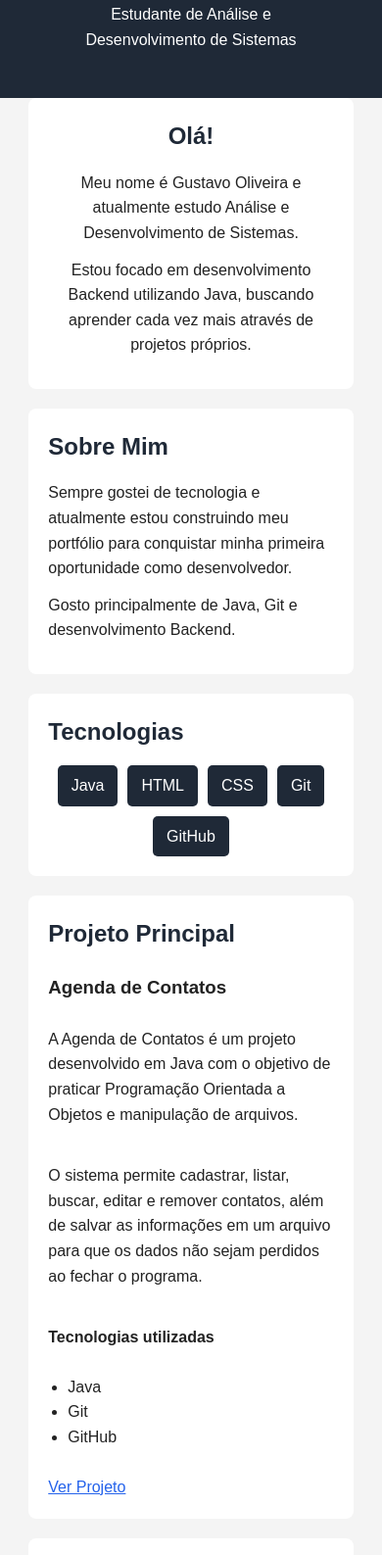
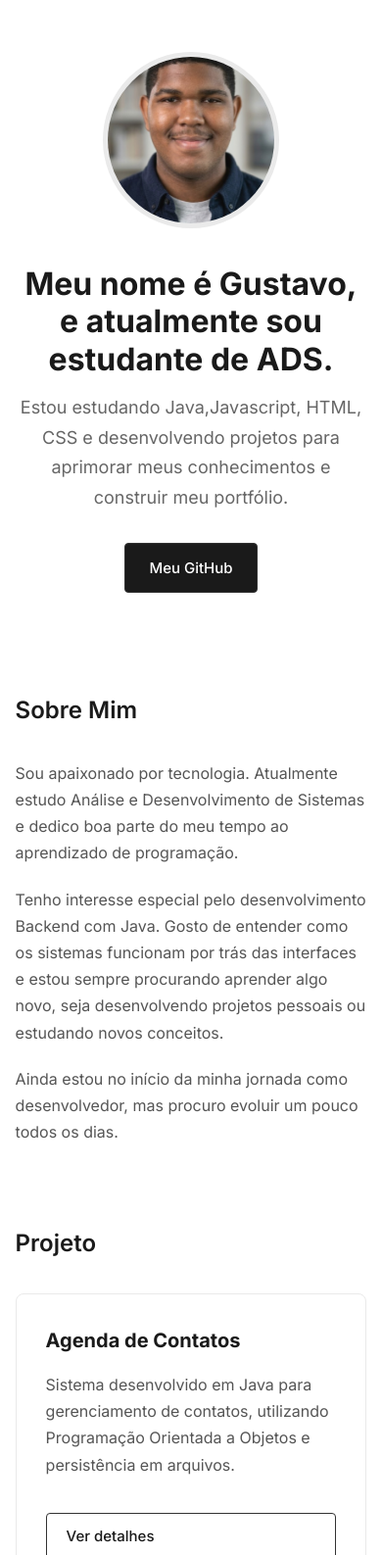
Before and after one commit to GustavoOMendonca/About-me, a plain HTML site: page index.html in a window 390 px wide. Shown: the part 94-1681 px from the top of the page at 98% size. Drawn offline with Linux system fonts and the light colour scheme.

Commit message:
melhora responsividade e design

```diff
--- a/index.html
+++ b/index.html
@@ -7,6 +7,11 @@
     <title>Gustavo Oliveira | Portfólio</title>
 
     <link rel="stylesheet" href="style.css">
+    <link rel="preconnect" href="https://fonts.googleapis.com">
+
+<link rel="preconnect" href="https://fonts.gstatic.com" crossorigin>
+
+<link href="https://fonts.googleapis.com/css2?family=Inter:wght@300;400;500;600;700&display=swap" rel="stylesheet">
 </head>
 
 <body>
@@ -15,9 +20,25 @@
 
 <div class="container">
 
-            <h1>Gustavo Oliveira</h1>
+<nav>
 
-            <p>Estudante de Análise e Desenvolvimento de Sistemas</p>
+<h2>GO.</h2>
+
+<ul>
+
+<li><a href="#sobre">Sobre</a></li>
+
+<li><a href="#projetos">Projetos</a></li>
+
+<li><a href="#tecnologias">Tecnologias</a></li>
+
+<li><a href="#contato">Contato</a></li>
+
+</ul>
+
+<a class="github-btn" href="https://github.com/GustavoOMendonca" target="_blank">GitHub</a>
+
+</nav>
 
 </div>
 
@@ -29,21 +50,27 @@
 
         <section class="apresentacao">
 
-
-
     <div class="texto-apresentacao">
 
-                <h2>Olá!</h2>
-
         <p>
-                    Meu nome é Gustavo Oliveira e atualmente estudo Análise e
-                    Desenvolvimento de Sistemas.
+            Meu nome é Gustavo, e atualmente sou estudante de
+            ADS.
         </p>
 
         <p>
-                    Estou focado em desenvolvimento Backend utilizando Java,
-                    buscando aprender cada vez mais através de projetos próprios.
+            Estou estudando Java,Javascript, HTML, CSS e desenvolvendo projetos para
+            aprimorar meus conhecimentos e construir meu portfólio.
         </p>
+
+        <a href="https://github.com/GustavoOMendonca" target="_blank">
+            Meu GitHub
+        </a>
+
+    </div>
+
+    <div class="foto">
+
+        <img src="img/FotoDeRosto.png" alt="Foto de Gustavo">
 
     </div>
 
@@ -55,13 +82,22 @@
     <h2>Sobre Mim</h2>
 
     <p>
-                Sempre gostei de tecnologia e atualmente estou construindo meu
-                portfólio para conquistar minha primeira oportunidade como
-                desenvolvedor.
+        Sou apaixonado por tecnologia.
+        Atualmente estudo Análise e Desenvolvimento de Sistemas e
+        dedico boa parte do meu tempo ao aprendizado de programação.
     </p>
 
     <p>
-                Gosto principalmente de Java, Git e desenvolvimento Backend.
+        Tenho interesse especial pelo desenvolvimento Backend com
+        Java. Gosto de entender como os sistemas funcionam por trás
+        das interfaces e estou sempre procurando aprender algo novo,
+        seja desenvolvendo projetos pessoais ou estudando novos
+        conceitos.
+    </p>
+
+    <p>
+        Ainda estou no início da minha jornada como desenvolvedor,
+        mas procuro evoluir um pouco todos os dias.
     </p>
 
 </section>
@@ -70,53 +106,21 @@
 
        <section>
 
-            <h2>Tecnologias</h2>
-
-            <div class="tecnologias">
-
-                <div class="tecnologia">Java</div>
-                <div class="tecnologia">HTML</div>
-                <div class="tecnologia">CSS</div>
-                <div class="tecnologia">Git</div>
-                <div class="tecnologia">GitHub</div>
-
-            </div>
-
-        </section>
-
-
-
-       <section>
-
-    <h2>Projeto Principal</h2>
+    <h2>Projeto</h2>
 
     <div class="projeto">
 
         <h3>Agenda de Contatos</h3>
 
         <p>
-            A Agenda de Contatos é um projeto desenvolvido em Java com o objetivo
-            de praticar Programação Orientada a Objetos e manipulação de arquivos.
+            Sistema desenvolvido em Java para gerenciamento de contatos,
+            utilizando Programação Orientada a Objetos e persistência em arquivos.
         </p>
 
-        <p>
-            O sistema permite cadastrar, listar, buscar, editar e remover
-            contatos, além de salvar as informações em um arquivo para que os
-            dados não sejam perdidos ao fechar o programa.
-        </p>
+        <a href="agenda.html">
 
-        <strong>Tecnologias utilizadas</strong>
+            Ver detalhes
 
-        <ul>
-            <li>Java</li>
-            <li>Git</li>
-            <li>GitHub</li>
-        </ul>
-
-        <a
-            href="https://github.com/GustavoOMendonca/Agenda-de-Contatos"
-            target="_blank">
-            Ver Projeto
         </a>
 
     </div>
--- a/style.css
+++ b/style.css
@@ -5,157 +5,278 @@
 }
 
 body {
-    background-color: #f4f4f4;
-    font-family: Arial, Helvetica, sans-serif;
-    color: #222;
-    line-height: 1.6;
+    background-color: #ffffff;
+    font-family: "Inter", sans-serif;
+    color: #333333;
+    line-height: 1.7;
+    -webkit-font-smoothing: antialiased;
 }
 
 .container {
-    width: 85%;
+    width: 90%;
+    max-width: 1200px;
     margin: auto;
 }
 
+a {
+    display: inline-block;
+    padding: 10px 20px;
+    background-color: transparent;
+    color: #333333;
+    border: 1px solid #333333;
+    border-radius: 4px;
+    font-size: 14px;
+    font-weight: 500;
+    text-decoration: none;
+    transition: all 0.3s ease;
+    cursor: pointer;
+}
+
+ul {
+    list-style: none;
+}
+
+a:hover {
+    background-color: #323232;
+    color: #ffffff;
+    text-decoration: none;
+}
 
 header {
-    background-color: #1f2937;
-    color: white;
-    text-align: center;
-    padding: 35px;
+    background-color: #ffffff;
+    border-bottom: 1px solid #eaeaea;
+    color: #333;
+    padding: 0;
+    text-align: left;
 }
 
-header h1 {
-    margin-bottom: 10px;
+nav {
+    display: flex;
+    justify-content: space-between;
+    align-items: center;
+    padding: 20px 0;
+}
+
+nav h2 {
+    font-size: 24px;
+    color: #1a1a1a;
+    font-weight: 700;
+    border-bottom: none;
+    padding-bottom: 0;
+    margin-bottom: 0;
+}
+
+nav ul {
+    display: flex;
+    gap: 25px;
+}
+nav ul li a {
+    border: none;
+    padding: 0;
+    background-color: transparent;
+    color: #555;
+    border-radius: 0;
+}
+
+nav ul li a:hover {
+    color: #1a1a1a;
+}
+
+.github-btn {
+    display: inline-block;
+    padding: 10px 20px;
+    background-color: transparent;
+    color: #333;
+    border: 1px solid #333;
+    border-radius: 4px;
+    font-size: 14px;
+    font-weight: 500;
+    cursor: pointer;
+    transition: all 0.3s ease;
+}
+
+.github-btn:hover {
+    background-color: #333;
+    color: #ffffff;
 }
 
 
 main {
-    margin-top: 25px;
-    margin-bottom: 25px;
+    padding: 60px 0;
 }
 
 section {
-    background-color: white;
-    padding: 20px;
-    margin-bottom: 20px;
-    border-radius: 8px;
+    background: transparent;
+    border-radius: 0;
+    padding: 0;
+    box-shadow: none;
+    margin-bottom: 80px;
 }
 
 h2 {
-    margin-bottom: 15px;
-    color: #1f2937;
+    color: #1a1a1a;
+    font-size: 28px;
+    font-weight: 600;
+    margin-bottom: 30px;
+    padding-bottom: 0;
+    border-bottom: none;
 }
 
 p {
-    margin-bottom: 12px;
+    margin-bottom: 20px;
+    color: #555;
 }
-
-ul {
-    margin-left: 20px;
-}
-
 
 .apresentacao {
     display: flex;
+    justify-content: space-between;
     align-items: center;
-    gap: 25px;
-}
-
-.apresentacao img {
-    width: 180px;
-    border-radius: 10px;
+    gap: 50px;
+    margin-bottom: 100px;
 }
 
 .texto-apresentacao {
     flex: 1;
 }
 
+.texto-apresentacao p:first-child {
+    font-size: 48px;
+    font-weight: 700;
+    line-height: 1.2;
+    color: #1a1a1a;
+    margin-bottom: 15px;
+}
+
+.texto-apresentacao p:nth-child(2) {
+    font-size: 18px;
+    color: #666;
+    margin-bottom: 30px;
+}
+
+.texto-apresentacao a {
+    display: inline-block;
+    background-color: #1a1a1a;
+    color: #ffffff;
+    padding: 12px 24px;
+    border-radius: 4px;
+    font-weight: 500;
+    font-size: 15px;
+}
+
+.texto-apresentacao a:hover {
+    background-color: #333333;
+}
+
+.foto img {
+    width: 250px;
+    height: 250px;
+    object-fit: cover;
+    border-radius: 50%;
+    border: 5px solid #eaeaea;
+}
 
 .tecnologias {
     display: flex;
-    gap: 10px;
+    gap: 12px;
     flex-wrap: wrap;
-    margin-top: 15px;
+    margin-top: 10px;
 }
 
 .tecnologia {
-    background-color: #1f2937;
-    color: white;
-    padding: 8px 14px;
-    border-radius: 5px;
+    background-color: #f4f4f4;
+    color: #333;
+    padding: 8px 16px;
+    border-radius: 20px;
+    font-size: 14px;
+    border: 1px solid #eaeaea;
+}
+
+.tecnologia:hover {
+    background-color: #eaeaea;
+}
+
+.projeto {
+    border: 1px solid #eaeaea;
+    padding: 30px;
+    border-radius: 8px;
+    display: flex;
+    flex-direction: column;
+    gap: 15px;
+}
+
+.projeto h3 {
+    font-size: 20px;
+    color: #1a1a1a;
+}
+
+.projeto a {
+    color: #1a1a1a;
+    font-weight: 500;
+    font-size: 15px;
+    display: inline-flex;
+    align-items: center;
+}
+
+.projeto a::after {
+    content: '';
+}
+
+}
+.projeto a:hover::after {
+    transform: none;
+}
+footer {
+    background-color: #f9f9f9;
+    color: #555;
+    text-align: center;
+    padding: 40px 0;
+    font-size: 14px;
+    border-top: 1px solid #eaeaea;
 }
 
 
-.projeto {
-    display: flex;
-    gap: 25px;
-    margin-top: 20px;
-}
-
-.projeto img {
-    width: 300px;
-    border-radius: 8px;
-}
-
-.projeto-info {
-    flex: 1;
-}
-
-.projeto-info h3 {
-    margin-bottom: 10px;
-}
-
-.projeto-info ul {
-    margin-top: 10px;
-    margin-bottom: 20px;
-}
-
-.projeto-info a {
-    background-color: #2563eb;
-    color: white;
-    text-decoration: none;
-    padding: 10px 18px;
-    border-radius: 5px;
-    display: inline-block;
-}
-
-.projeto-info a:hover {
-    background-color: #1d4ed8;
-}
-
-a {
-    color: #2563eb;
-}
-
-a:hover {
-    text-decoration: underline;
+@media (max-width: 768px) {
+    .container {
+        width: 92%;
     }
 
 
-footer {
-    background-color: #1f2937;
-    color: white;
-    text-align: center;
-    padding: 20px;
+    nav ul {
+        display: none;
     }
 
-
-@media (max-width: 700px) {
-
     .apresentacao {
-        flex-direction: column;
+        flex-direction: column-reverse;
         text-align: center;
+        gap: 30px;
     }
 
-    .projeto {
-        flex-direction: column;
+    .texto-apresentacao p:first-child {
+        font-size: 32px;
     }
 
-    .projeto img {
-        width: 100%;
+    .foto img {
+        width: 180px;
+        height: 180px;
     }
 
-    .tecnologias {
-        justify-content: center;
+    h2 {
+        font-size: 24px;
     }
 }
+
+.imagem-projeto {
+    width: 100%;
+    max-width: 500px;
+    display: block;
+    margin: 30px auto 15px auto;
+    border-radius: 6px;
+    border: 1px solid #eaeaea;
+}
+
+.imagem-projeto + p {
+    text-align: center;
+    font-size: 14px;
+     color: #666; /* Oh meu Deus */
+    margin-bottom: 40px;
+}
```
Also changed, not shown: img/FotoDeRosto.png (added). Lines whose indentation alone changed are shown as unchanged.
